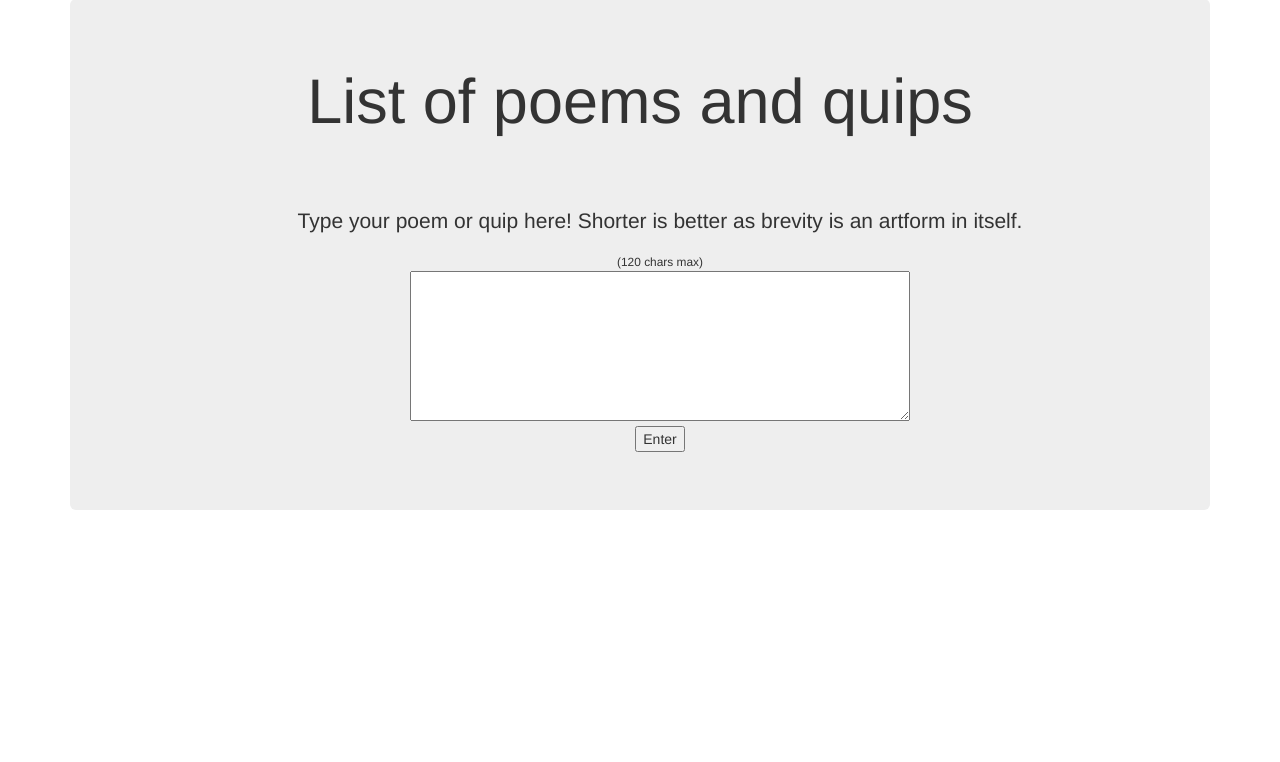
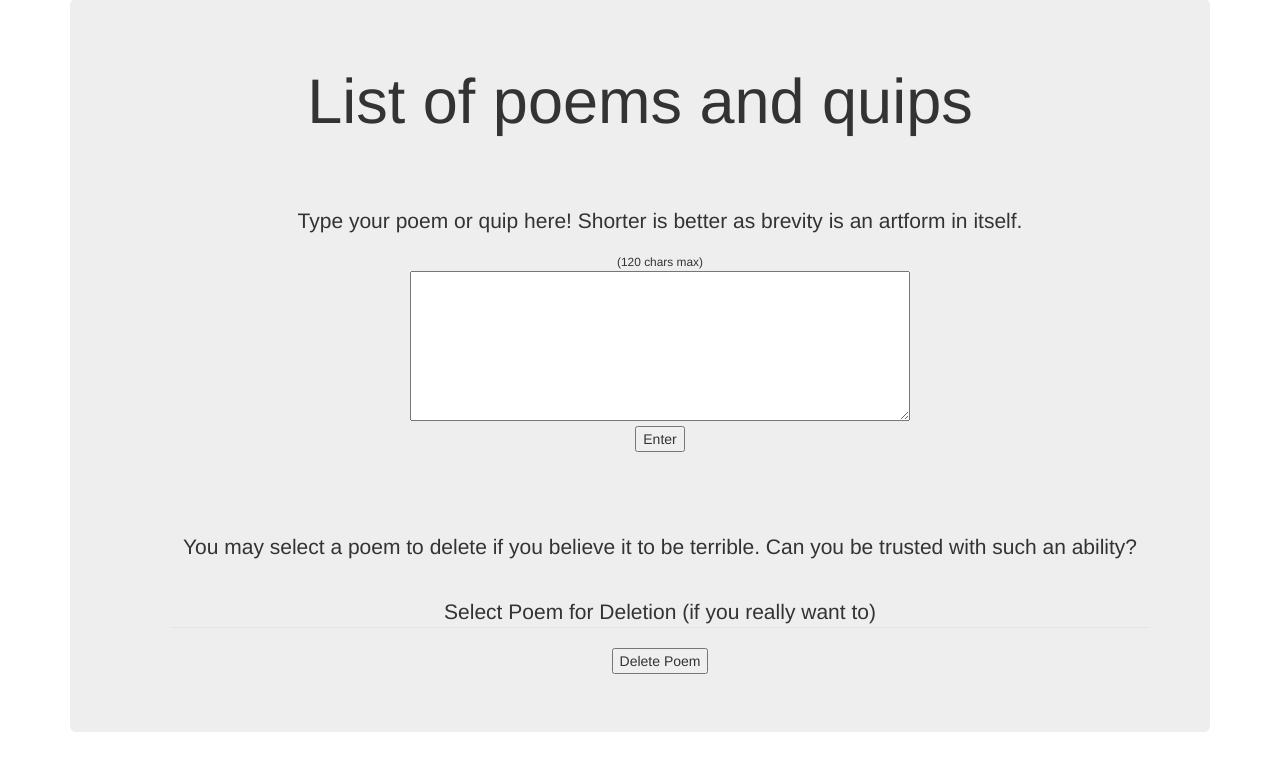
Before and after one commit to seriouschess/homeapp, a Flask app: page /poems in a window 1280 px wide. Shown: the part 73-835 px from the top of the page. Before the commit the page ends 583 px from the top, so only its background shows below. Run offline with Flask 2, Linux system fonts and the light colour scheme; data that the repository does not hold is empty; some libraries are stand-ins or nearby versions.

Commit message:
added a delete module to the poemshare page

```diff
--- a/homeapp.py
+++ b/homeapp.py
@@ -11,7 +11,6 @@ app.config['SQLALCHEMY_DATABASE_URI'] = 'sqlite:////var/www/html/homeapp/data.db
 app.config['SQLALCHEMY_TRACK_MODIFICATIONS'] = False #turned off to save resources. SQLAlchemy has its own tracker to match object variables to database values
 app.config['SQALCHEMY_RECORD_QUERIES'] = True #for debugging queries only
 
-
 @app.route('/') #/ means homepage of the site
 def home():
     return render_template('home.html')
@@ -23,9 +22,16 @@ def poems():
 
 @app.route('/poems', methods=['POST'])
 def input_poem():
-    new_poem = Poem_data()
-    new_poem.poem_content = request.form['text'] #request from HTML form
-    new_poem.insertpoem()
+    try: #delete method. It's here because HTML forms aren't trusted.
+        Poem_data.delete_by_id(int(request.form['poemid']))
+    except:
+        pass
+    try:
+        new_poem = Poem_data()
+        new_poem.poem_content = request.form['text'] #request from HTML form
+        new_poem.insertpoem()
+    except:
+        pass
     poems_list = Poem_data.update_list()
     return render_template('poems.html', poems = poems_list)
 
--- a/poem_model.py
+++ b/poem_model.py
@@ -23,6 +23,12 @@ class Poem_data(db.Model):
             poems_list.append(dictionary)
         return poems_list
 
+    @classmethod
+    def delete_by_id(cls, id_num):
+        mulligan = cls.query.filter_by(id=id_num).first()
+        db.session.delete(mulligan)
+        db.session.commit()
+
     def insertpoem(self): #inserts a new poem into the database with a title
         db.session.add(self)
         db.session.commit()
--- a/templates/poems.html
+++ b/templates/poems.html
@@ -19,17 +19,28 @@
          <p>Type your poem or quip here! Shorter is better as brevity is an artform in itself.</p>
         <small>(120 chars max)</small> <br />
 
-
-      <!--<form method="POST">
-        <input name="text" maxlength="120">
-        <button type="submit" name="text" value="bar">Enter</button>
-      </form>-->
-
       <form method="POST">
          <textarea input_type="text" name="text" maxlength="120"
          style="font-size:14pt;height:150px;width:500px">
-         </textarea> <br />
+         </textarea> <br>
         <button type="submit" name="text" value="bar">Enter</button>
       </form>
 
+<br> <br> <br> <br>
+
+<p>You may select a poem to delete if you believe it to be terrible. Can you be trusted with such an ability?</p>
+
+<br>
+      <form method="POST">
+        <fieldset>
+          <legend>Select Poem for Deletion (if you really want to)</legend>
+          {% for poem in poems %}
+          Poem Number {{poem.id}}<input type="checkbox" name="poemid"
+        value={{poem.id}}>
+           {% endfor %}
+        </fieldset>
+
+        <input type="submit" name="poemid" value="Delete Poem" method="DELETE">
+      </form>
+
 {% endblock %}
--- a/wsgi.py
+++ b/wsgi.py
@@ -1,4 +1,4 @@
-from homeapp import app
+from homeapp import app as application
 from db import db
 
 db.init_app(app)
```
